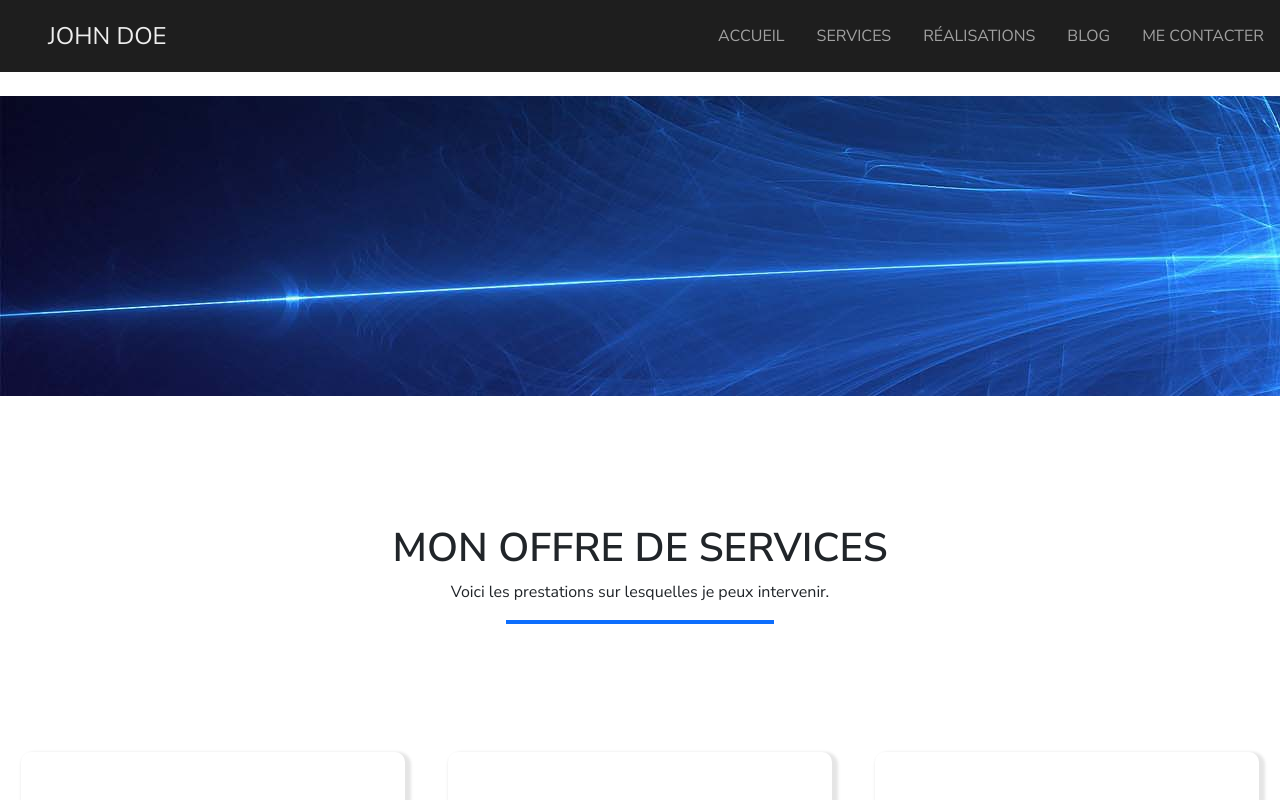
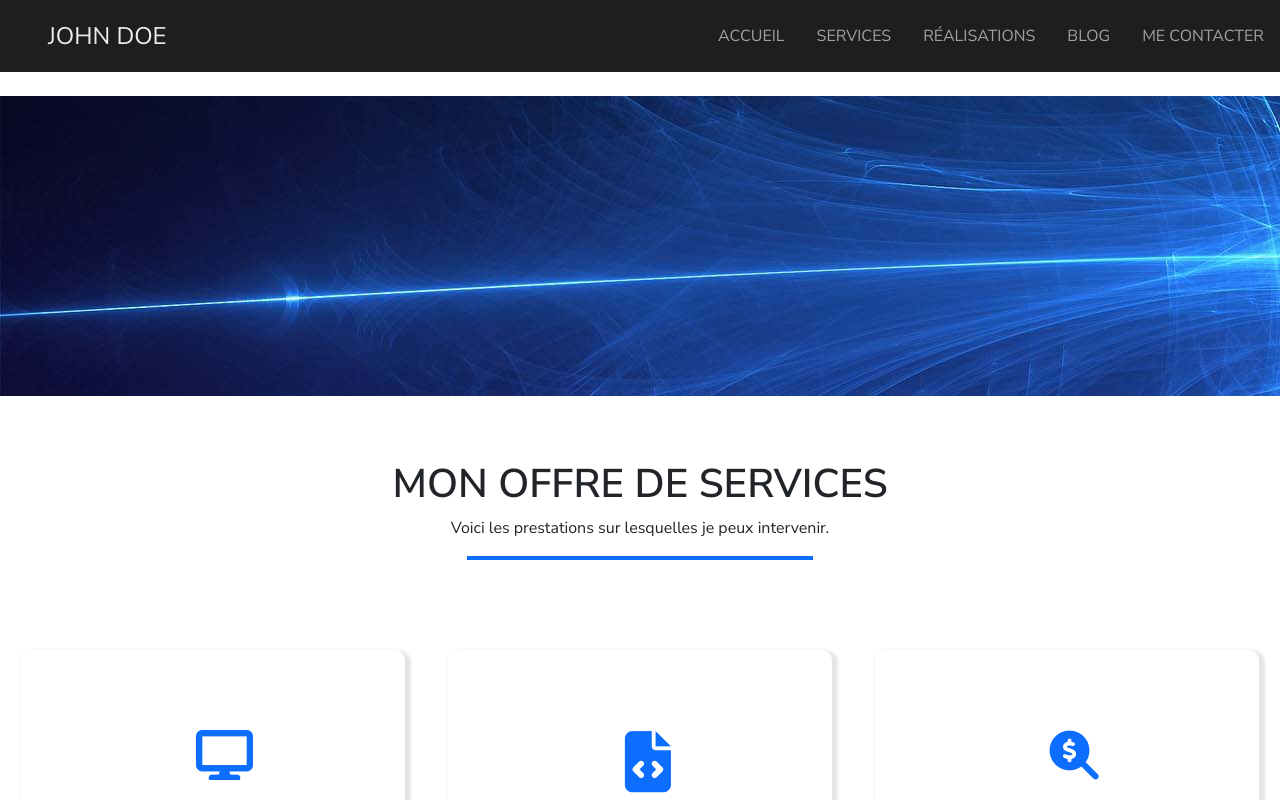
Before and after one commit to AmbreSaintMarc/ReactCV, a React (Create React App) app: page /Services in a window 1280 px wide. Shown: the top 800 px of the page. Built offline with nearby package versions, Linux system fonts and the light colour scheme.

Commit message:
modified the services css file

```diff
--- a/src/style/services.css
+++ b/src/style/services.css
@@ -105,4 +105,8 @@
         width: 100%;
         height: 300px;
     }
+    .services__title-zone {
+        padding: 5%;
+        padding-bottom: 7%;
+    }
  }
```
